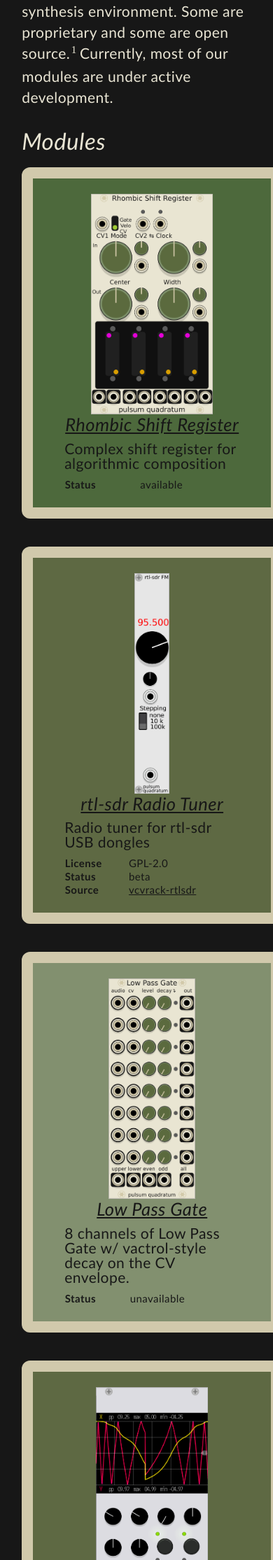
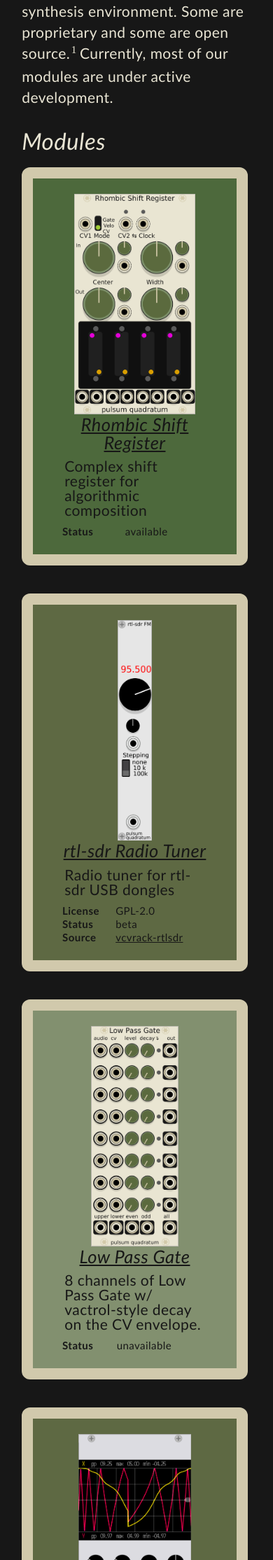
Before and after one commit to bongozone/bongozone, a Jekyll site: the page built from index.md, in a window 390 px wide. Shown: the part 426-2655 px from the top of the page at 70% size. Built offline with Jekyll 4.4.1, drawn with Linux system fonts in a browser that asks for light colours.

Commit message:
I FIND YOUR LACK OF COMMITMENT TO RESPONSIVE DESIGN DISTURBING

```diff
--- a/css/main.css
+++ b/css/main.css
@@ -124,7 +124,9 @@ switch light green, shadow
     display: block;
     width: auto;
     max-width: auto;
-    max-width: 100%;
     min-height: auto;
+    min-width: 85%;
+    margin-left: 0;
+    margin-right: 0;
   }
 }
```
